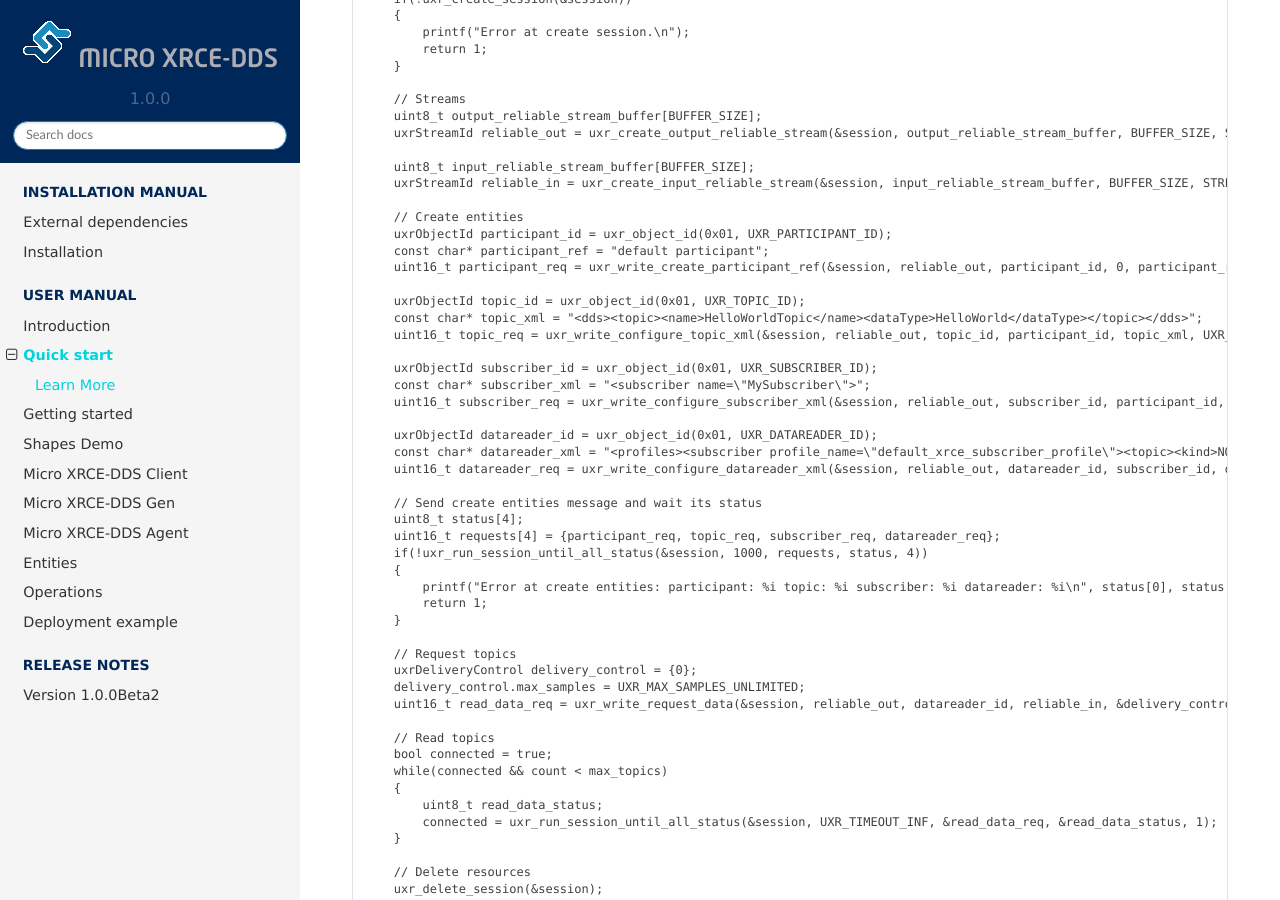
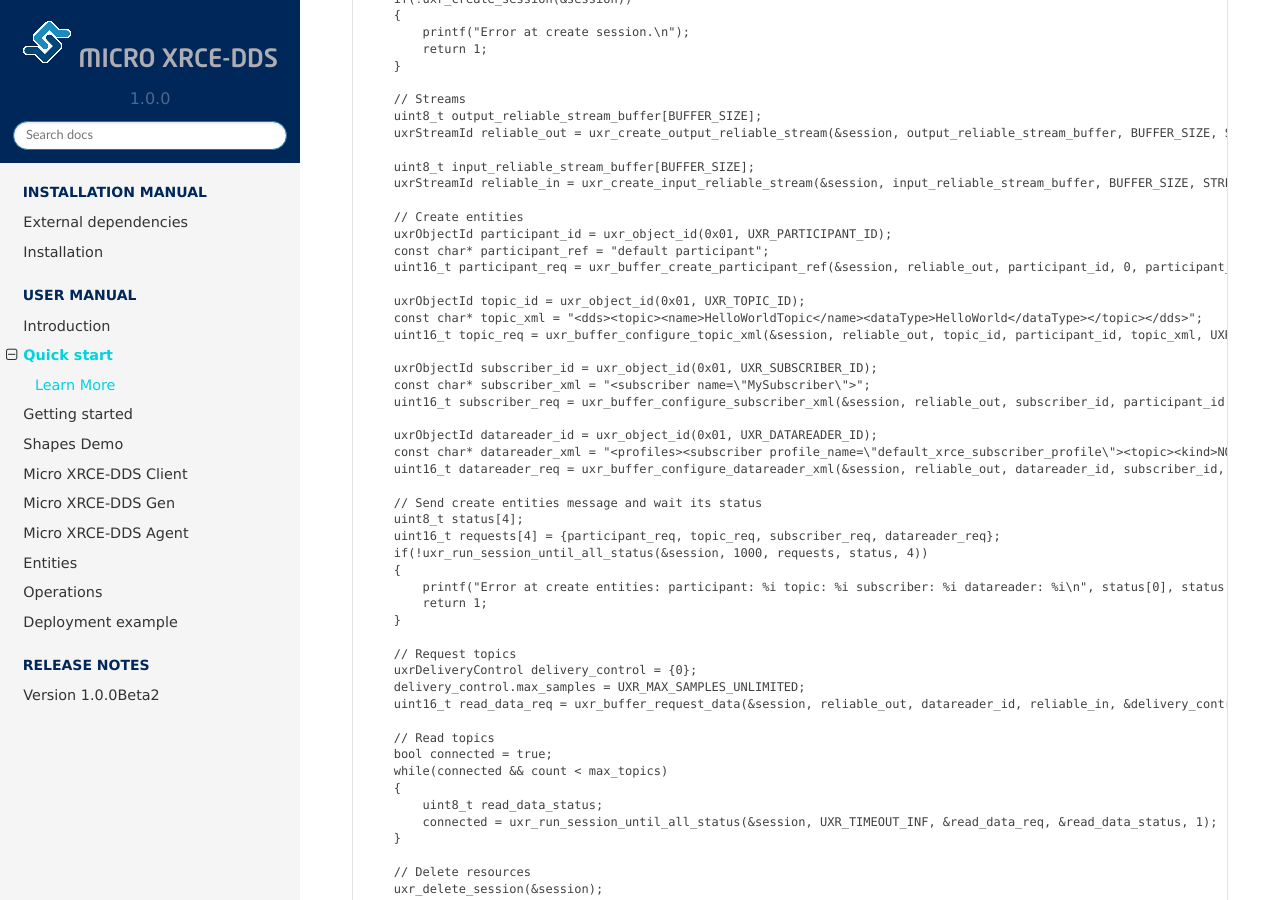
Before and after one commit to eProsima/Micro-XRCE-DDS-docs, a Sphinx documentation site: the page built from docs/quickstart.rst, in a window 1280 px wide and 900 px high, scrolled down 3351 px. Built offline with Sphinx 7.4.7 and the Read the Docs theme 2.0.0, drawn with Linux system fonts in a browser that asks for light colours; some of the changed text lies outside the part shown.

Commit message:
Modified function names write -> buffer

```diff
--- a/docs/quickstart.rst
+++ b/docs/quickstart.rst
@@ -71,19 +71,19 @@
         // Create entities
         uxrObjectId participant_id = uxr_object_id(0x01, UXR_PARTICIPANT_ID);
         const char* participant_ref = "default participant";
-        uint16_t participant_req = uxr_write_create_participant_ref(&session, reliable_out, participant_id, participant_ref, UXR_REPLACE);
+        uint16_t participant_req = uxr_buffer_create_participant_ref(&session, reliable_out, participant_id, participant_ref, UXR_REPLACE);
 
         uxrObjectId topic_id = uxr_object_id(0x01, UXR_TOPIC_ID);
         const char* topic_xml = "<dds><topic><name>HelloWorldTopic</name><dataType>HelloWorld</dataType></topic></dds>";
-        uint16_t topic_req = uxr_write_configure_topic_xml(&session, reliable_out, topic_id, participant_id, topic_xml, UXR_REPLACE);
+        uint16_t topic_req = uxr_buffer_configure_topic_xml(&session, reliable_out, topic_id, participant_id, topic_xml, UXR_REPLACE);
 
         uxrObjectId publisher_id = uxr_object_id(0x01, UXR_PUBLISHER_ID);
         const char* publisher_xml = "<publisher name=\"MyPublisher\">";
-        uint16_t publisher_req = uxr_write_configure_publisher_xml(&session, reliable_out, publisher_id, participant_id, publisher_xml, UXR_REPLACE);
+        uint16_t publisher_req = uxr_buffer_configure_publisher_xml(&session, reliable_out, publisher_id, participant_id, publisher_xml, UXR_REPLACE);
 
         uxrObjectId datawriter_id = uxr_object_id(0x01, UXR_DATAWRITER_ID);
         const char* datawriter_xml = "<profiles><publisher profile_name=\"default_xrce_publisher_profile\"><topic><kind>NO_KEY</kind><name>HelloWorldTopic</name><dataType>HelloWorld</dataType><historyQos><kind>KEEP_LAST</kind><depth>5</depth></historyQos><durability><kind>TRANSIENT_LOCAL</kind></durability></topic></publisher></profiles>";
-        uint16_t datawriter_req = uxr_write_configure_datawriter_xml(&session, reliable_out, datawriter_id, publisher_id, datawriter_xml, UXR_REPLACE);
+        uint16_t datawriter_req = uxr_buffer_configure_datawriter_xml(&session, reliable_out, datawriter_id, publisher_id, datawriter_xml, UXR_REPLACE);
 
         // Send create entities message and wait its status
         uint8_t status[4];
@@ -190,19 +190,19 @@
             // Create entities
             uxrObjectId participant_id = uxr_object_id(0x01, UXR_PARTICIPANT_ID);
             const char* participant_ref = "default participant";
-            uint16_t participant_req = uxr_write_create_participant_ref(&session, reliable_out, participant_id, 0, participant_ref, UXR_REPLACE);
+            uint16_t participant_req = uxr_buffer_create_participant_ref(&session, reliable_out, participant_id, 0, participant_ref, UXR_REPLACE);
 
             uxrObjectId topic_id = uxr_object_id(0x01, UXR_TOPIC_ID);
             const char* topic_xml = "<dds><topic><name>HelloWorldTopic</name><dataType>HelloWorld</dataType></topic></dds>";
-            uint16_t topic_req = uxr_write_configure_topic_xml(&session, reliable_out, topic_id, participant_id, topic_xml, UXR_REPLACE);
+            uint16_t topic_req = uxr_buffer_configure_topic_xml(&session, reliable_out, topic_id, participant_id, topic_xml, UXR_REPLACE);
 
             uxrObjectId subscriber_id = uxr_object_id(0x01, UXR_SUBSCRIBER_ID);
             const char* subscriber_xml = "<subscriber name=\"MySubscriber\">";
-            uint16_t subscriber_req = uxr_write_configure_subscriber_xml(&session, reliable_out, subscriber_id, participant_id, subscriber_xml, UXR_REPLACE);
+            uint16_t subscriber_req = uxr_buffer_configure_subscriber_xml(&session, reliable_out, subscriber_id, participant_id, subscriber_xml, UXR_REPLACE);
 
             uxrObjectId datareader_id = uxr_object_id(0x01, UXR_DATAREADER_ID);
             const char* datareader_xml = "<profiles><subscriber profile_name=\"default_xrce_subscriber_profile\"><topic><kind>NO_KEY</kind><name>HelloWorldTopic</name><dataType>HelloWorld</dataType><historyQos><kind>KEEP_LAST</kind><depth>5</depth></historyQos><durability><kind>TRANSIENT_LOCAL</kind></durability></topic></subscriber></profiles>";
-            uint16_t datareader_req = uxr_write_configure_datareader_xml(&session, reliable_out, datareader_id, subscriber_id, datareader_xml, UXR_REPLACE);
+            uint16_t datareader_req = uxr_buffer_configure_datareader_xml(&session, reliable_out, datareader_id, subscriber_id, datareader_xml, UXR_REPLACE);
 
             // Send create entities message and wait its status
             uint8_t status[4];
@@ -216,7 +216,7 @@
             // Request topics
             uxrDeliveryControl delivery_control = {0};
             delivery_control.max_samples = UXR_MAX_SAMPLES_UNLIMITED;
-            uint16_t read_data_req = uxr_write_request_data(&session, reliable_out, datareader_id, reliable_in, &delivery_control);
+            uint16_t read_data_req = uxr_buffer_request_data(&session, reliable_out, datareader_id, reliable_in, &delivery_control);
 
             // Read topics
             bool connected = true;
```
Also changed, not shown: docs/client.rst (+9 -9 lines), docs/getting_started.rst (+7 -7 lines).
